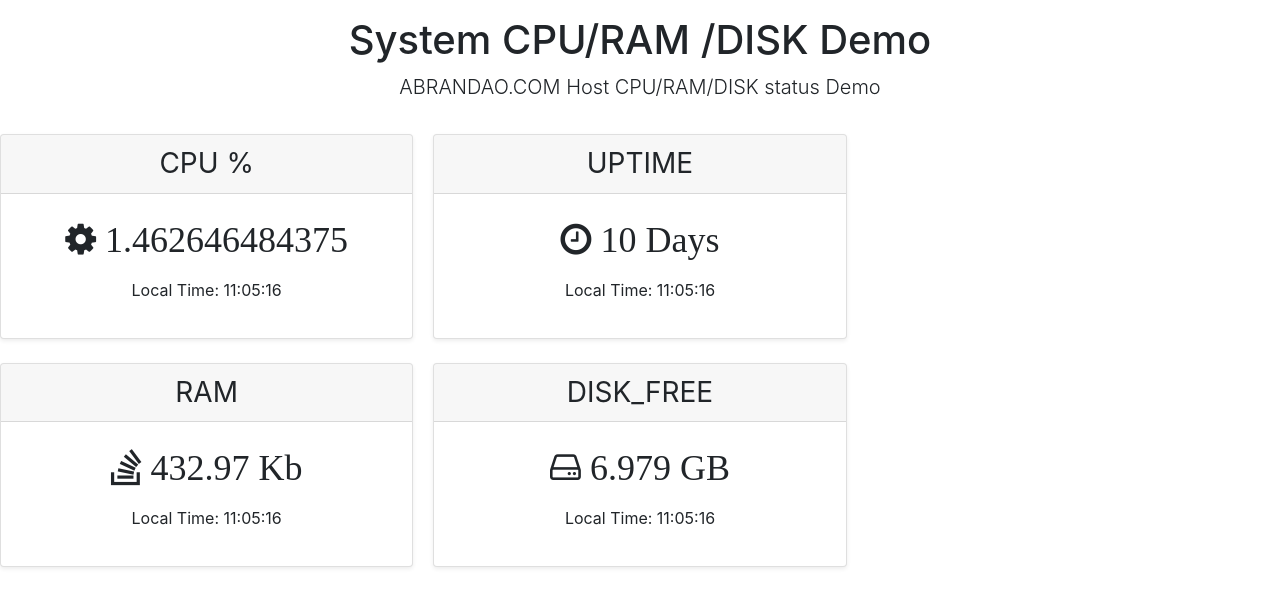
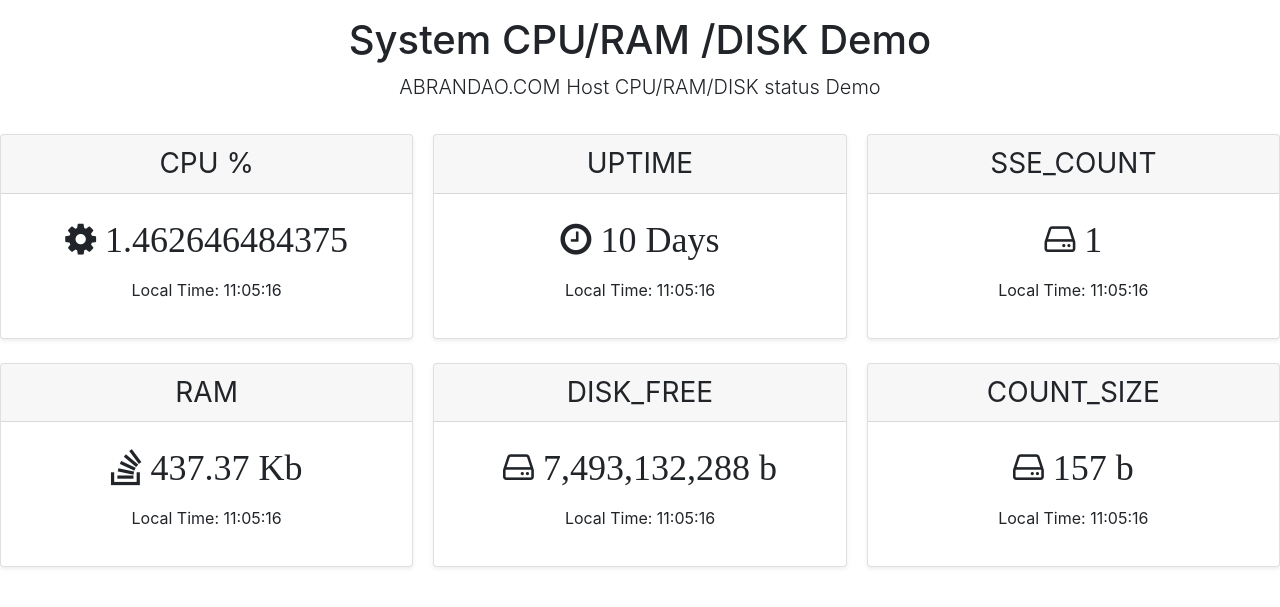
Before and after one commit to acbrandao/Javascript, a PHP site: page /browser_cpu.html in a window 1280 px wide. Shown: the top 607 px of the page. Run offline with PHP 8.4, Linux system fonts and the light colour scheme; some libraries are stand-ins or nearby versions.

Commit message:
added counter file

```diff
--- a/Javascript_SSEvents/browser_cpu.html
+++ b/Javascript_SSEvents/browser_cpu.html
@@ -91,7 +91,7 @@ eSource.addEventListener('message', function(e) {
   console.log(SystemObj);
 
  //Now lets loop and create the CITY weather Cards
-   var metric_card="<div class='card  mb-4 shadow-sm' > <div class='card-header'>   <h3 class='my-0 font-weight-normal' id='name'>{METRIC_NAME}</h3> </div><div class='card-body'>   <h1 class='card-title' >  <i class='{METRIC_ICON}' style='font-size:36px;'> {METRIC_VALUE}  </i> </h1>   <ul class='list-unstyled mt-3 mb-3'>   <li>Local Time:  {METRIC_TIME}  </span> </li>  </ul> </div>  </div> ";
+   var metric_card="<div class='card  mb-4 shadow-sm' > <div class='card-header'>   <h3 class='my-0 font-weight-normal' id='name'>{METRIC_NAME}</h3> </div><div class='card-body'>   <h1 class='card-title' >  <i class='{METRIC_ICON}' style='font-size:36px;'> <span id='val1'> {METRIC_VALUE} </span> </i> </h1>   <ul class='list-unstyled mt-3 mb-3'>   <li>Local Time:  {METRIC_TIME}  </span> </li>  </ul> </div>  </div> ";
 
 var html_cards='';
 for(var i = 0; i < SystemObj.length; i++) {
@@ -114,6 +114,10 @@ html_cards+=this_metric_card+"\n";
 
  $("#cpu_cards").html(html_cards);
 
+
+ //just for frills, create a little motion on the price change.
+//	$('#val1').animateNumber({	number: SystemObj[1].value });
+
   }, false);
 
 
--- a/Javascript_SSEvents/sserver_cpu.php
+++ b/Javascript_SSEvents/sserver_cpu.php
@@ -20,23 +20,54 @@ function GetSysteInfo()
   $cpu=$loads[0]/$core_nums;
   $sysinfo="{ \"name\": \"CPU %\", \"value\": \"$cpu\" , \"time\": \" $time\", \"icon\": \"fa fa-cog\"   }, " ;
 
-  //Get RAM
-    $mem = round( ( memory_get_peak_usage())/1024,2)  . " Kb";
-	$sysinfo.="{ \"name\": \"RAM\", \"value\": \"$mem\" , \"time\": \" $time\" , \"icon\": \"fa fa-stack-overflow\" }, " ;
+  //Get SYSTEM RAM
+     $mem = round( ( memory_get_peak_usage())/1024,2)  . " Kb"; //INSUFFICIENT ONLY gets RAM allocated to PHP
+
+
+   $sysinfo.="{ \"name\": \"RAM\", \"value\": \"$mem\" , \"time\": \" $time\" , \"icon\": \"fa fa-stack-overflow\" }, " ;
 
 	//Uptime
 	$exec_uptime = preg_split("/[\s]+/", trim(shell_exec('uptime')));
     $uptime = $exec_uptime[2] . ' Days';
 	$sysinfo.="{ \"name\": \"UPTIME\", \"value\": \"$uptime\" , \"time\": \" $time\" , \"icon\": \"fa fa-clock-o\" }, " ;
 
+
+
    //Get Diskspace
     $bytes = disk_free_space(".");
+   /*
     $si_prefix = array( 'B', 'KB', 'MB', 'GB', 'TB', 'EB', 'ZB', 'YB' );
     $base = 1024;
     $class = min((int)log($bytes , $base) , count($si_prefix) - 1);
     $disk_free_size=sprintf('%1.3f' , $bytes / pow($base,$class)) . ' ' . $si_prefix[$class] ;
-	$sysinfo.="{ \"name\": \"DISK_FREE\", \"value\": \"$disk_free_size\" , \"time\": \" $time\" , \"icon\": \"fa fa-hdd-o\" }  " ;
+	*/
+   $bytes=number_format($bytes)." b";
+	$sysinfo.="{ \"name\": \"DISK_FREE\", \"value\": \"$bytes\" , \"time\": \" $time\" , \"icon\": \"fa fa-hdd-o\" },  " ;
 
+
+	//SSE count
+	$size=filesize('counter.txt') ;  //Just a file that keeps an incrment counter
+	$fp = fopen("counter.txt", "r+");
+
+	while(!flock($fp, LOCK_EX)) {  // acquire an exclusive lock
+	// waiting to lock the file
+	}
+
+	$counter = intval(fread($fp, filesize("counter.txt")));
+	$counter++;
+
+	ftruncate($fp, 0);      // truncate file
+	fwrite($fp, $counter);  // set your data
+	fflush($fp);            // flush output before releasing the lock
+	flock($fp, LOCK_UN);    // release the lock
+
+	fclose($fp);
+
+	$sysinfo.="{ \"name\": \"SSE_COUNT\", \"value\": \"$counter\" , \"time\": \" $time\" , \"icon\": \"fa fa-hdd-o\" },  " ;
+
+	$sysinfo.="{ \"name\": \"COUNT_SIZE\", \"value\": \"$size b\" , \"time\": \" $time\" , \"icon\": \"fa fa-hdd-o\" }  " ;
+
+	//Aapche Log File REGEX: /^(\S+) (\S+) (\S+) \[([^:]+):(\d+:\d+:\d+) ([^\]]+)\] \"(\S+) (.*?) (\S+)\" (\S+) (\S+) "([^"]*)" "([^"]*)"$/
 
  $json= "[".rtrim($sysinfo, ',')."]";
 
```
Also changed, not shown: Javascript_SSEvents/counter.txt (added, +1 -0 lines).
